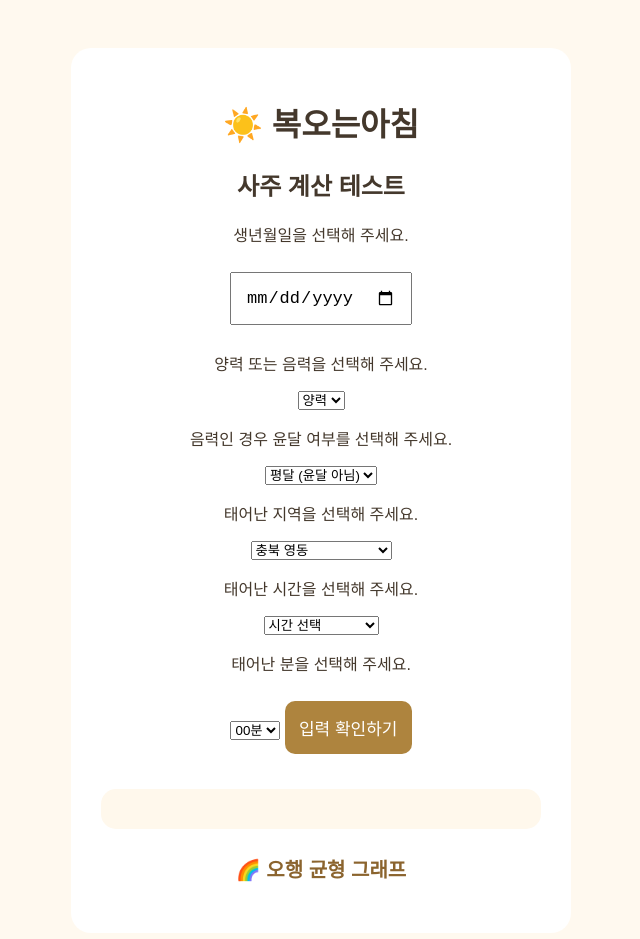
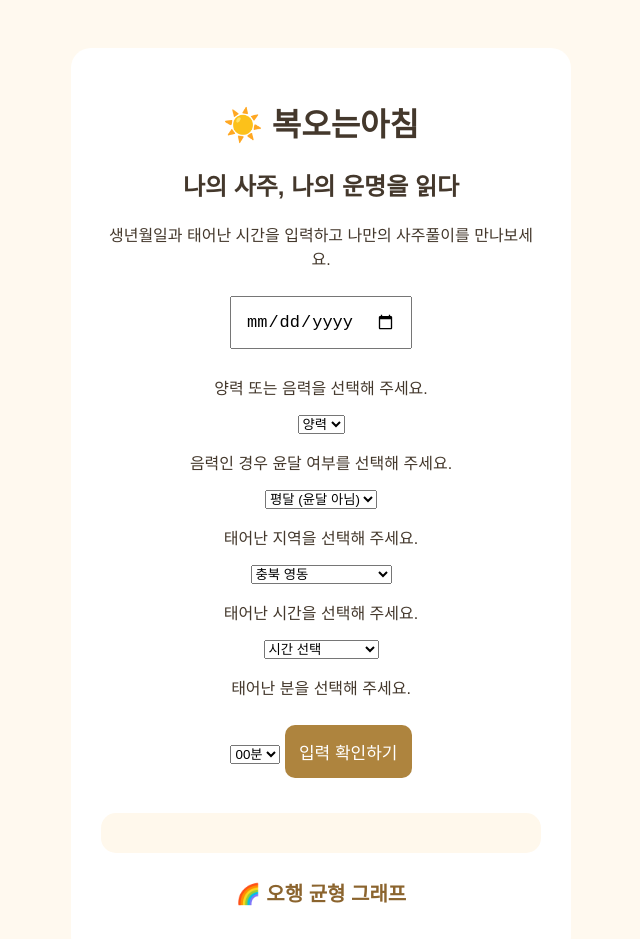
Before and after one commit to hongskyi-ctrl/bokemoning-saju, a plain HTML site: page index.html in a window 1280 px wide. Shown: the top 939 px of the page, without its empty margins (319-959 px from the left). Drawn offline with Linux system fonts and the light colour scheme.

Commit message:
Update index.html

```diff
--- a/index.html
+++ b/index.html
@@ -4,7 +4,7 @@
 <head>
   <meta charset="UTF-8">
   <meta name="viewport" content="width=device-width, initial-scale=1">
-  <title>복오는아침 - 사주 계산 테스트</title>
+  <title>복오는아침 | 무료 사주풀이</title>
   <style>
     body {
       font-family: "Malgun Gothic", sans-serif;
@@ -88,8 +88,8 @@
 <body>
   <div class="card">
     <h1>☀️ 복오는아침</h1>
-    <h2>사주 계산 테스트</h2>
-    <p>생년월일을 선택해 주세요.</p>
+    <h2>나의 사주, 나의 운명을 읽다</h2>
+    <p>생년월일과 태어난 시간을 입력하고 나만의 사주풀이를 만나보세요.</p>
 
     <input type="date" id="birthDate">
     <p>양력 또는 음력을 선택해 주세요.</p>
```
